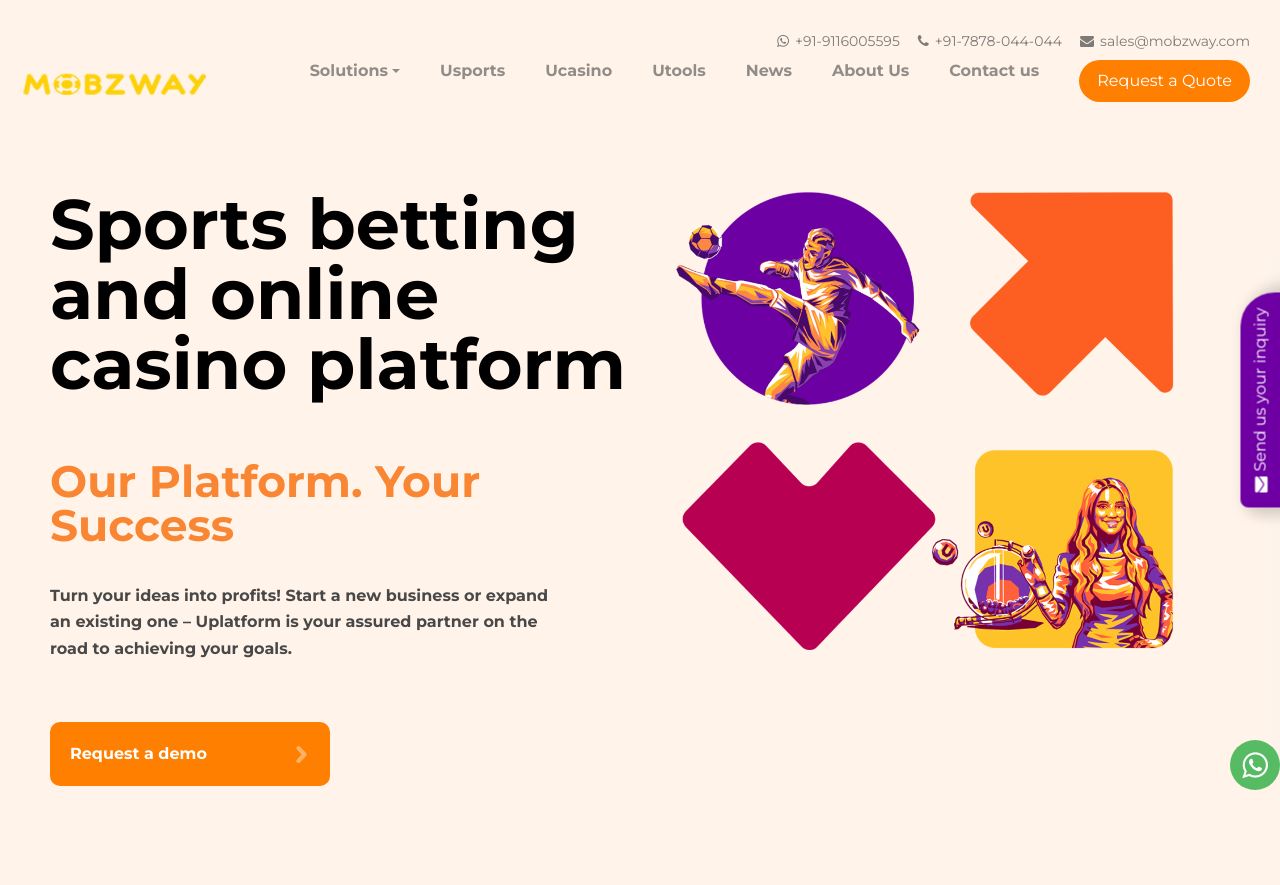
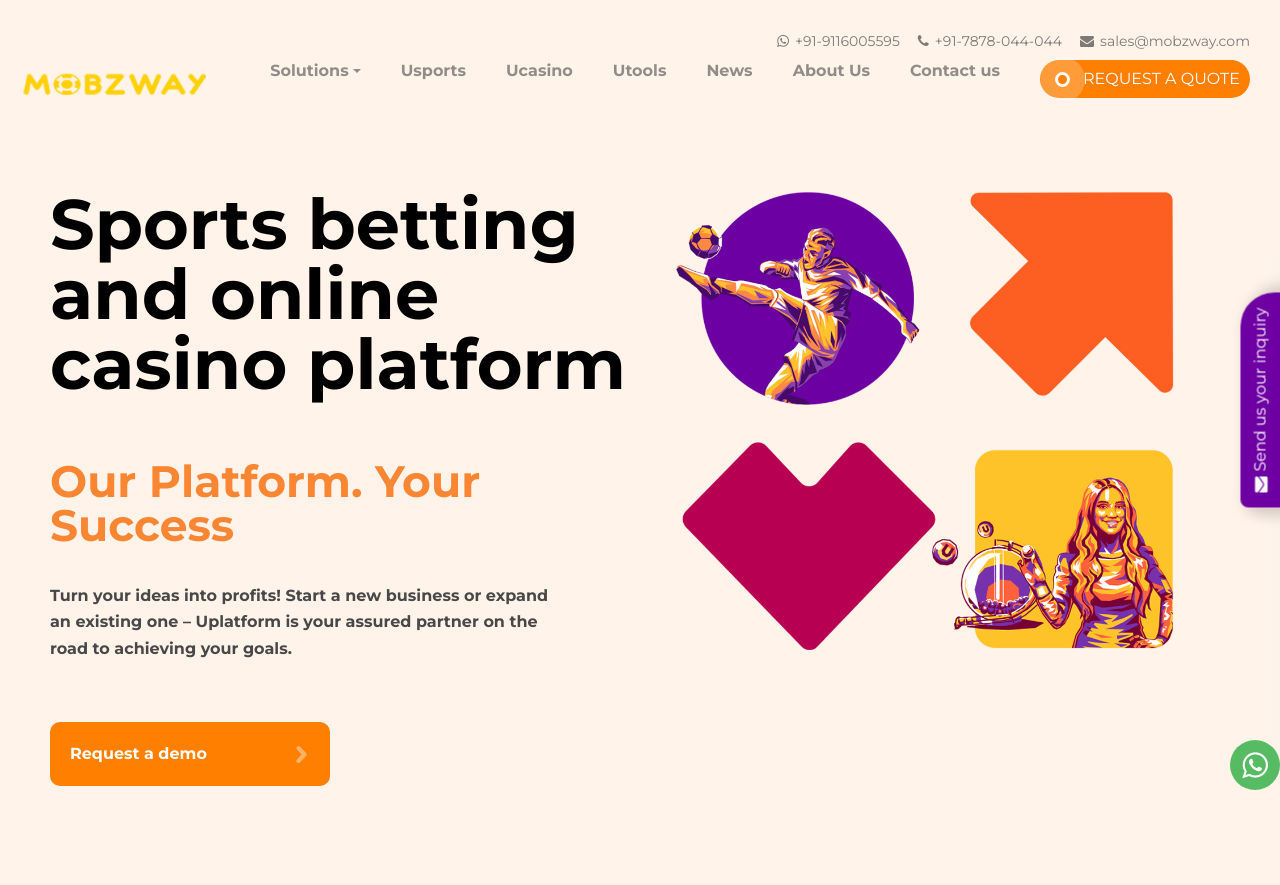
Before and after one commit to pareeklokesh/mobzwaycopy, a PHP site: page / in a window 1280 px wide. Shown: the top 885 px of the page. Run offline with PHP 8.4, Linux system fonts and the light colour scheme; some libraries are stand-ins or nearby versions.

Commit message:
Add files via upload

```diff
--- a/assets/css/style.css
+++ b/assets/css/style.css
@@ -857,7 +857,48 @@ padding: 8px 30px;
   transition: transform 200ms ease;
   transform: translateY(0);
 }
-
+.header.sticky {
+  background: rgb(239, 239, 239);
+}
+.header.sticky .header_nav_menu li a {
+  color: #000;
+  opacity: 1;
+  font-weight: 600;
+}
+.header.sticky .header_top_contact li a {
+  color: #000;opacity: 1;
+}
+.header_nav_menu li.request_btn button {position: relative;padding: 6px 10px;
+  border-radius: 20px;
+  padding-left: 43px;
+  text-transform: uppercase;
+}
+.header_nav_menu li.request_btn button::before {
+  box-shadow: 0 0 0 rgba(255,255,255,.4);
+  animation: pulso 2s infinite;
+  transition: .5s;
+  content: "";
+  width: 15px;
+  height: 15px;
+  border: 3px solid #fff;
+  position: absolute;
+  left: 15px;
+  border-radius: 50%;
+  top: 0;
+  bottom: 0;
+  margin: auto;
+}
+@keyframes pulso {
+  0% {
+  box-shadow: 0 0 rgba(255,255,255,.8);
+}
+70% {
+  box-shadow: 0 0 0 20px transparent;
+}
+100% {
+  box-shadow: 0 0 transparent;
+}
+}
 
 
 
```
